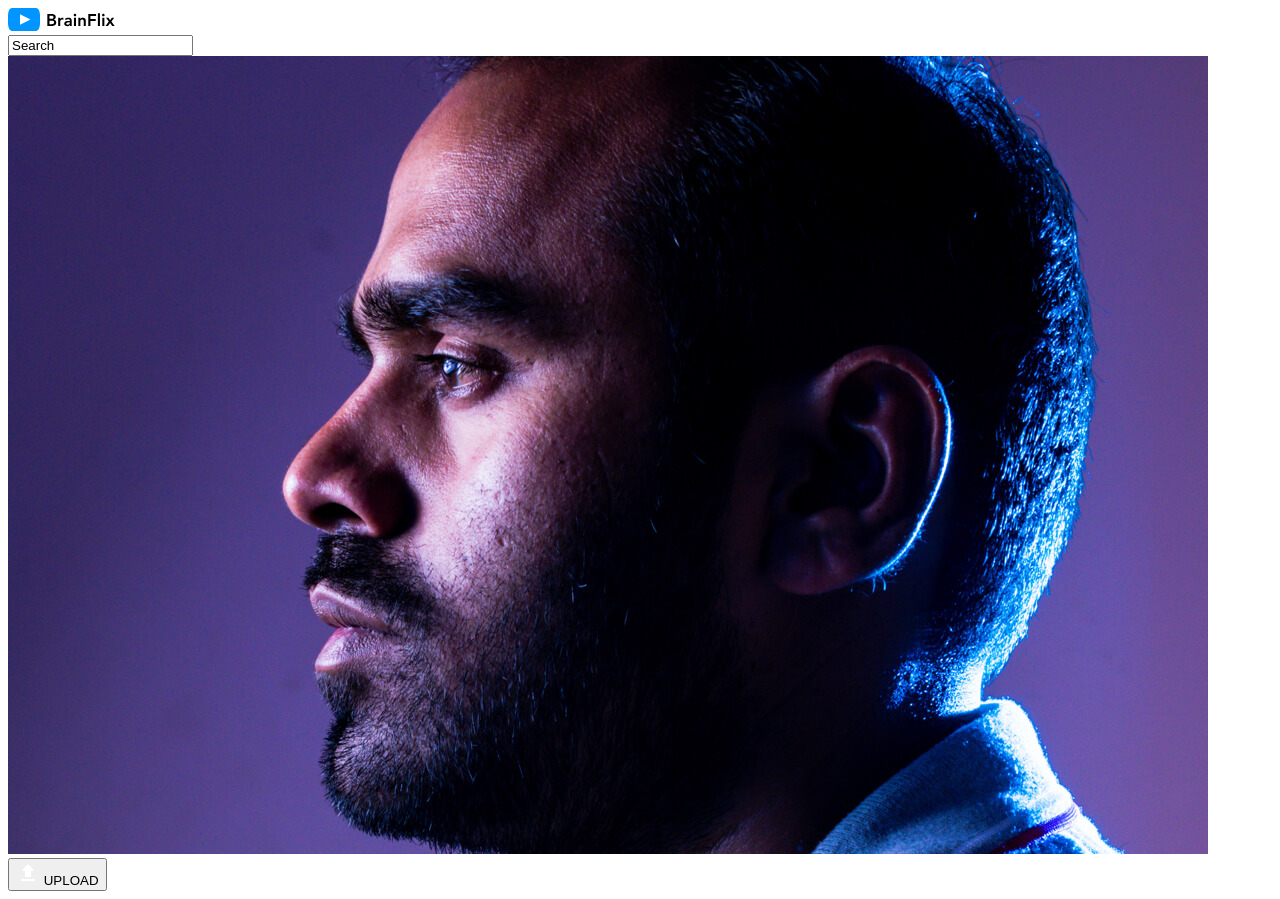
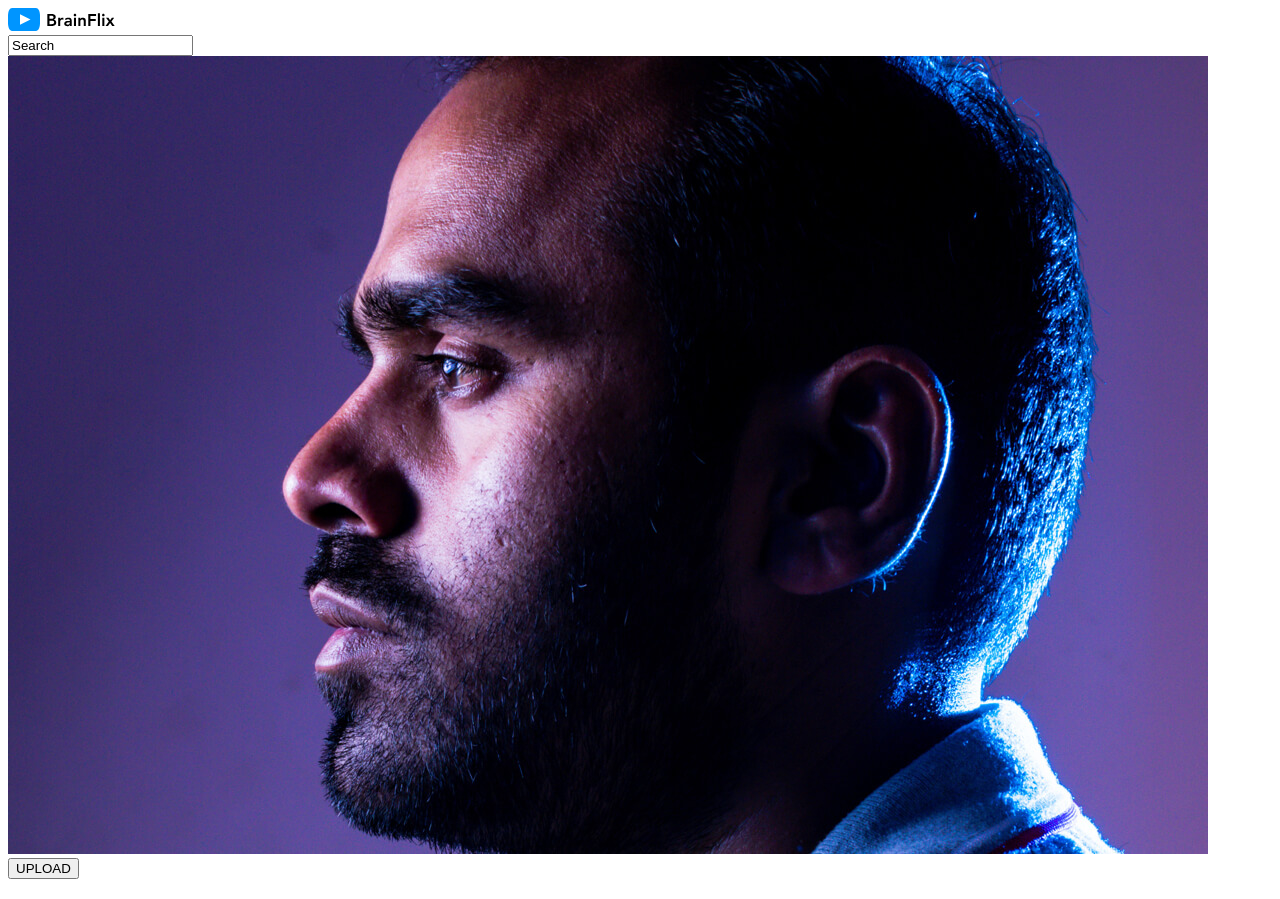
Before and after one commit to Glennergy/glenn-montera-brainflix, a React (Create React App) app: page / in a window 1280 px wide. Built offline with nearby package versions, Linux system fonts and the light colour scheme.

Commit message:
create Button Component

```diff
--- a/package.json
+++ b/package.json
@@ -6,6 +6,7 @@
     "@testing-library/jest-dom": "^5.17.0",
     "@testing-library/react": "^13.4.0",
     "@testing-library/user-event": "^13.5.0",
+    "axios": "^1.4.0",
     "react": "^18.2.0",
     "react-dom": "^18.2.0",
     "react-scripts": "5.0.1",
--- a/src/App.js
+++ b/src/App.js
@@ -1,11 +1,12 @@
 import "./App.scss";
-import Header from "./components/Component/Header.js";
+import Nav from "./components/Component/Nav.js";
+import axios from "axios";
 
 function App() {
   return (
-    <div className="App">
-      <Header />
-    </div>
+    <>
+      <Nav />
+    </>
   );
 }
 
--- /dev/null
+++ b/src/components/Component/Button.js
@@ -0,0 +1,10 @@
+function Button(props) {
+  return (
+    <button className={props.className}>
+      <img className={props.iconClassName} src={props.iconPath}></img>
+      {props.text}
+    </button>
+  );
+}
+
+export default Button;
--- a/src/components/Component/Header.js
+++ /dev/null
@@ -1,28 +0,0 @@
-import logo from "../../assets/logo/BrainFlix-logo.svg";
-import profile from "../../assets/images/Mohan-muruge.jpg";
-import upload from "../../assets/icons/upload.svg";
-
-function Header() {
-  return (
-    <header className="header">
-      <a className="header__link">
-        <img className="header__link--image" src={logo}></img>
-      </a>
-      <form className="header">
-        <input
-          className="header__search"
-          type="text"
-          id="search"
-          name="search"
-          value="Search"
-        ></input>
-      </form>
-      <img className="header" src={profile}></img>
-      <button className="header">
-        <img className="header" src={upload}></img> UPLOAD
-      </button>
-    </header>
-  );
-}
-
-export default Header;
--- /dev/null
+++ b/src/components/Component/Nav.js
@@ -0,0 +1,33 @@
+import Logo from "../../assets/logo/BrainFlix-logo.svg";
+import Profile from "../../assets/images/Mohan-muruge.jpg";
+import Upload from "../../assets/icons/upload.svg";
+import Button from "./Button";
+
+function Nav() {
+  return (
+    <header className="header">
+      <a className="header__link">
+        <img className="header__link--image" src={Logo}></img>
+      </a>
+      <form className="header__form">
+        <input
+          className="header__search"
+          type="text"
+          id="search"
+          name="search"
+          value="Search"
+        ></input>
+      </form>
+      <img className="header__profile" src={Profile}></img>
+
+      <Button
+        className="header__upload"
+        iconClassName="header__upload--icon"
+        src={Upload}
+        text="UPLOAD"
+      />
+    </header>
+  );
+}
+
+export default Nav;
--- a/src/index.js
+++ b/src/index.js
@@ -1,6 +1,7 @@
 import React from "react";
 import ReactDOM from "react-dom/client";
 import App from "./App";
+import axios from "axios";
 
 const root = ReactDOM.createRoot(document.getElementById("root"));
 root.render(
```
Also changed, not shown: src/styles/Component.scss (added), 1 other file (tests, documents, lock files or other folders).
